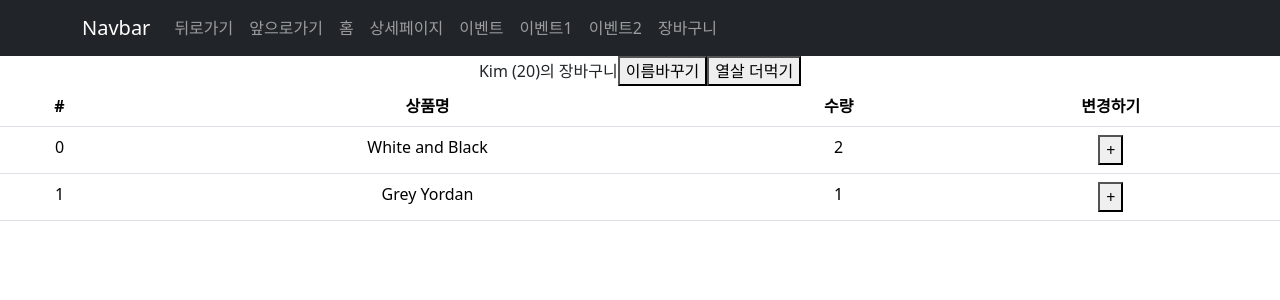
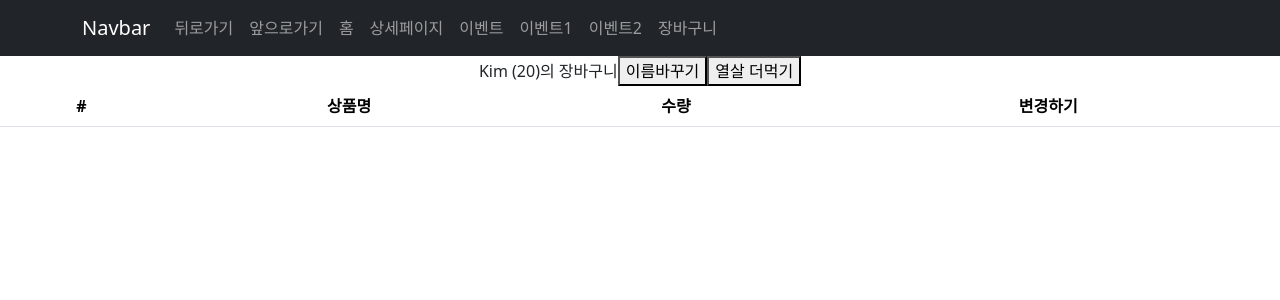
Before and after one commit to JangHyunjeong/react-study2-shop, a React (Create React App) app: page /cart in a window 1280 px wide. Shown: the top 300 px of the page. Built offline with nearby package versions, Linux system fonts and the light colour scheme.

Commit message:
redux4-2. 구매하기 클릭시, 장바구니에 상품 추가하기

```diff
--- a/src/pages/detail.js
+++ b/src/pages/detail.js
@@ -1,6 +1,8 @@
 import { useEffect, useState } from "react";
 import { useParams } from "react-router-dom";
+import { useDispatch } from "react-redux";
 import { Nav } from "react-bootstrap";
+import { addToCart } from "../store";
 
 function Detail(props) {
   let [count, setCount] = useState(0);
@@ -8,6 +10,7 @@ function Detail(props) {
   let { id } = useParams();
   let [tabNumber, setTabNumber] = useState(0);
   let [fade, setFade] = useState("");
+  let dispatch = useDispatch();
 
   useEffect(() => {
     setTimeout(() => {
@@ -62,7 +65,14 @@ function Detail(props) {
           <h4 className="pt-5">{props.shoes[id].title}</h4>
           <p>{props.shoes[id].content}</p>
           <p>{props.shoes[id].price}</p>
-          <button className="btn btn-danger">주문하기</button>
+          <button
+            className="btn btn-danger"
+            onClick={() => {
+              dispatch(addToCart(props.shoes[id]));
+            }}
+          >
+            주문하기
+          </button>
           <div className="pt-4">
             <label>수량</label>
             <input
--- a/src/store.js
+++ b/src/store.js
@@ -3,22 +3,28 @@ import user from "./store/userSlice";
 
 let cartData = createSlice({
   name: "cartData",
-  initialState: [
-    { id: 0, name: "White and Black", count: 2 },
-    { id: 2, name: "Grey Yordan", count: 1 },
-  ],
+  initialState: [],
   reducers: {
     plus(state, action) {
-      let target = state.find((item) => {
+      const target = state.find((item) => {
         return item.id === action.payload;
       });
-      let targetIndx = state.indexOf(target);
+      const targetIndx = state.indexOf(target);
       state[targetIndx].count = state[targetIndx].count + 1;
+    },
+    addToCart(state, action) {
+      const newData = {
+        id: action.payload.id,
+        name: action.payload.title,
+        count: 1,
+      };
+      const copy = [...state, newData];
+      return copy;
     },
   },
 });
 
-export let { plus } = cartData.actions;
+export let { plus, addToCart } = cartData.actions;
 
 export default configureStore({
   reducer: {
```
